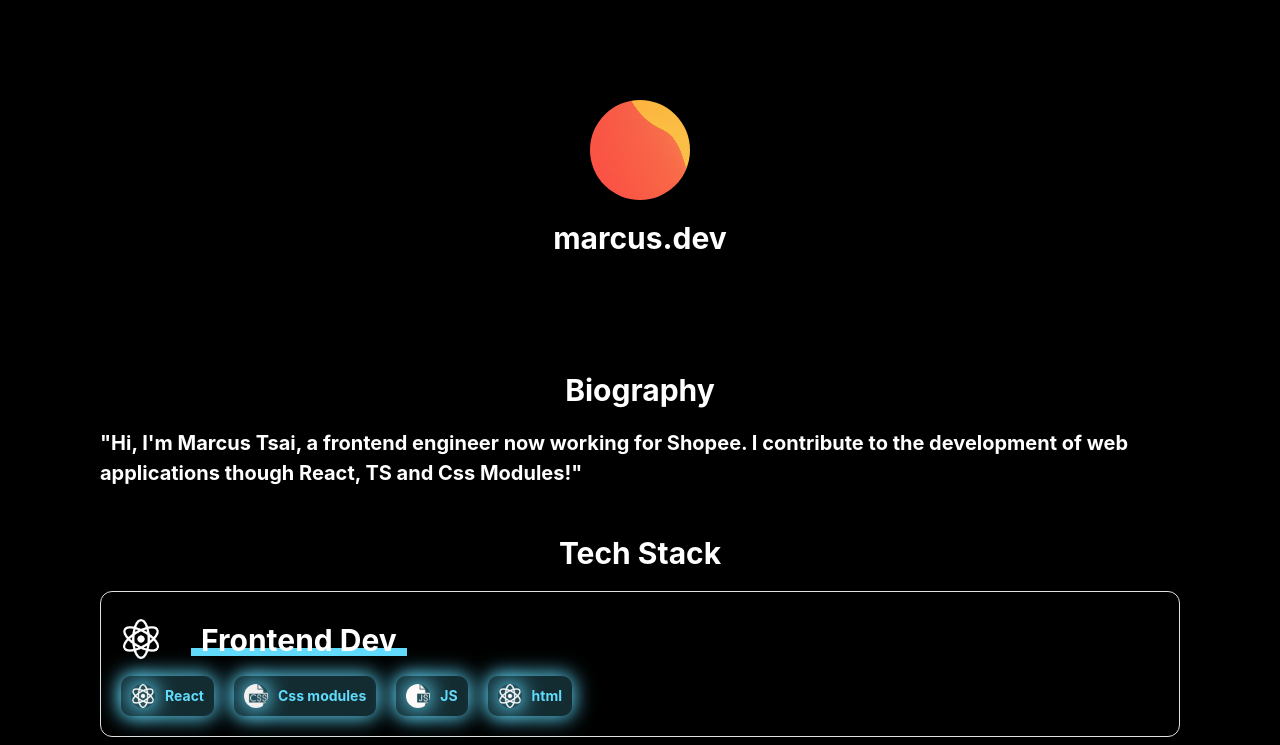
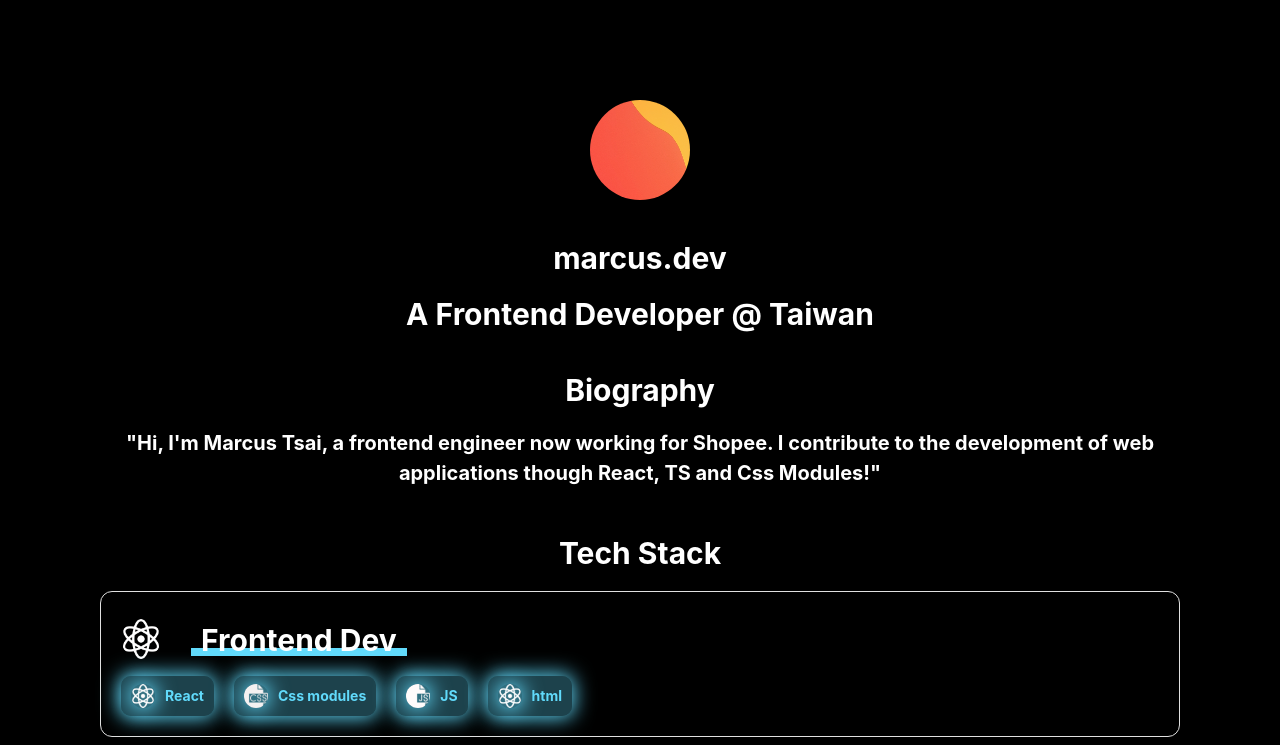
Before and after one commit to pths411027/marcus_dev, a Next.js app: page / in a window 1280 px wide. Shown: the top 745 px of the page. Built offline with nearby package versions, Linux system fonts and the light colour scheme.

Commit message:
feat: biography animation

```diff
--- a/components/profile/index.tsx
+++ b/components/profile/index.tsx
@@ -26,21 +26,22 @@
   useMotionValueEvent(scrollY, "change", (latest) => {
     console.log(scrollY.getPrevious() - latest);
     if (latest > 200)
-      controls.start({ x: 0, opacity: 1, transition: { duration: 1.5 } });
+      // controls.start({ x: 0, opacity: 1, transition: { duration: 1.5 } });
+      controls.start({
+        x: "0",
+        opacity: 1,
+        transition: { duration: 1.5 },
+        // transform: "translateX(-50%)",
+      });
     if (latest > 100 && !animationExecuted) {
       imgControls.start({
         scale: [1, 30, 1],
-        // marginTop: [0, 200, 0],
         transition: { times: [0, 0.99, 1] },
       });
       animationExecuted = true;
     }
-    if (latest > 200) {
-      controls.start({ x: 0, opacity: 1, transition: { duration: 1.5 } });
-    }
-
-    // if (latest < 10) {
-    //   animationExecuted = false;
+    // if (latest > 200) {
+    //   controls.start({ x: 0, opacity: 1, transition: { duration: 1.5 } });
     // }
   });
   const scale_ = scrollY.get() > 0 ? scale : 1;
@@ -53,13 +54,15 @@
         style={{ marginTop }}
       />
 
-      <motion.div style={{ opacity: opacityInOut }}>
+      <motion.div className={styles.name}>
         <h1 className={styles.name}>marcus.dev</h1>
-      </motion.div>
-      <motion.div style={{ opacity: opacity_ }}>
         <h1 className={styles.name}>A Frontend Developer @ Taiwan</h1>
       </motion.div>
-      <motion.div animate={controls} style={{ opacity: 0, x: "-100%" }}>
+
+      <motion.div
+        animate={controls}
+        style={{ opacity: 0, x: "-100%", width: "100%" }}
+      >
         <h1 className={styles.name}>Biography</h1>
         <h4 className={styles.self_introduction}>
           "Hi, I'm Marcus Tsai, a frontend engineer now working for Shopee. I
@@ -67,7 +70,8 @@
           Css Modules!"
         </h4>
       </motion.div>
-      <h1 className={styles.tech_stack}>Tech Stack</h1>
+
+      <h1 className={styles.topic}>Tech Stack</h1>
       <div
         className={`${styles.row_container} ${styles.tech_stack_container}`}
         style={{ width: "100%", gap: "10px", flexWrap: "wrap" }}
@@ -142,7 +146,7 @@
         ))}
       </div>
 
-      <h1 className={styles.tech_stack}>Experience</h1>
+      <h1 className={styles.topic}>Experience</h1>
       {jobExperience.map((job) => (
         <div
           key={job.title}
--- a/components/profile/profile.module.css
+++ b/components/profile/profile.module.css
@@ -2,9 +2,10 @@
   padding: 100px;
   display: flex;
   width: 100%;
-  height: 300vh;
+  height: 2800px;
   flex-direction: column;
-  align-items: center;
+  /* align-items: center; */
+  align-items: flex-start;
   position: relative;
   z-index: 1;
   overflow: hidden;
@@ -14,6 +15,7 @@
 }
 .img {
   position: relative;
+  align-self: center;
   z-index: 100;
   width: 100px;
   height: 100px;
@@ -27,9 +29,10 @@
   font-size: 30px;
   color: #ffffff;
   margin-top: 20px;
-  /* height: 100vh; */
+  align-self: center;
 }
 .self_introduction {
+  text-align: center;
   font-size: 20px;
   color: #ffffff;
   margin-top: 20px;
@@ -216,3 +219,9 @@
     font-size: 12px;
   }
 }
+.topic {
+  font-size: 30px;
+  color: #ffffff;
+  margin-top: 20px;
+  align-self: center;
+}
--- a/config/text.ts
+++ b/config/text.ts
@@ -36,7 +36,7 @@
       // "styled-components",
     ],
     color: "rgb(97, 218, 251)",
-    background: "rgba(97, 218, 251, 0.2)",
+    background: "rgba(97, 218, 251, 0.3)",
   },
   {
     img: "web.png",
@@ -49,7 +49,7 @@
     ],
     // ["Python", "FastAPI", "MySql", "SQLAlchemy", "Airflow"],
     color: "rgb(55, 118, 171)",
-    background: "rgba(55, 118, 171, 0.2)",
+    background: "rgba(55, 118, 171, 0.3)",
   },
   {
     img: "networking.png",
@@ -62,6 +62,6 @@
       { lang: "React", img: "atom.png" },
     ],
     color: "rgb(255, 160, 122)",
-    background: "rgba(255, 160, 122, 0.2)",
+    background: "rgba(255, 160, 122, 0.3)",
   },
 ];
```
